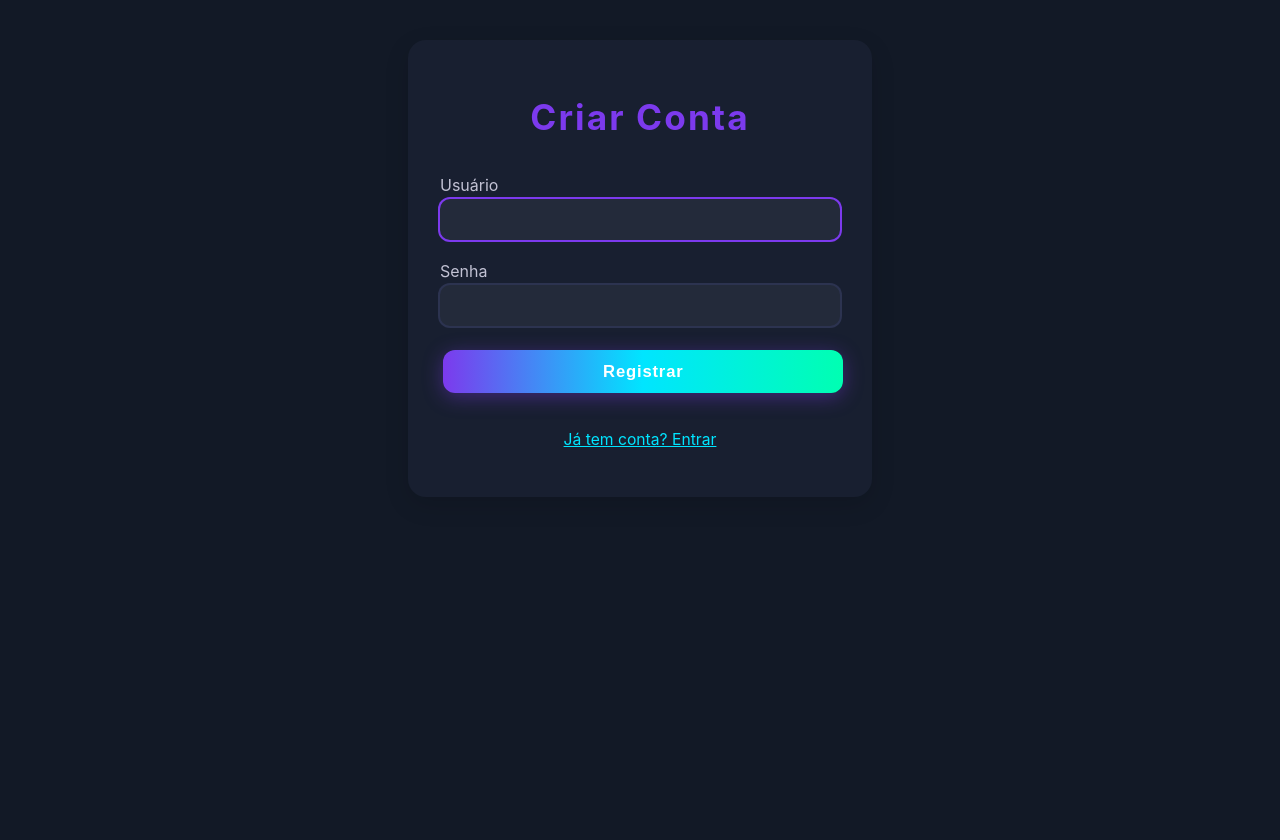
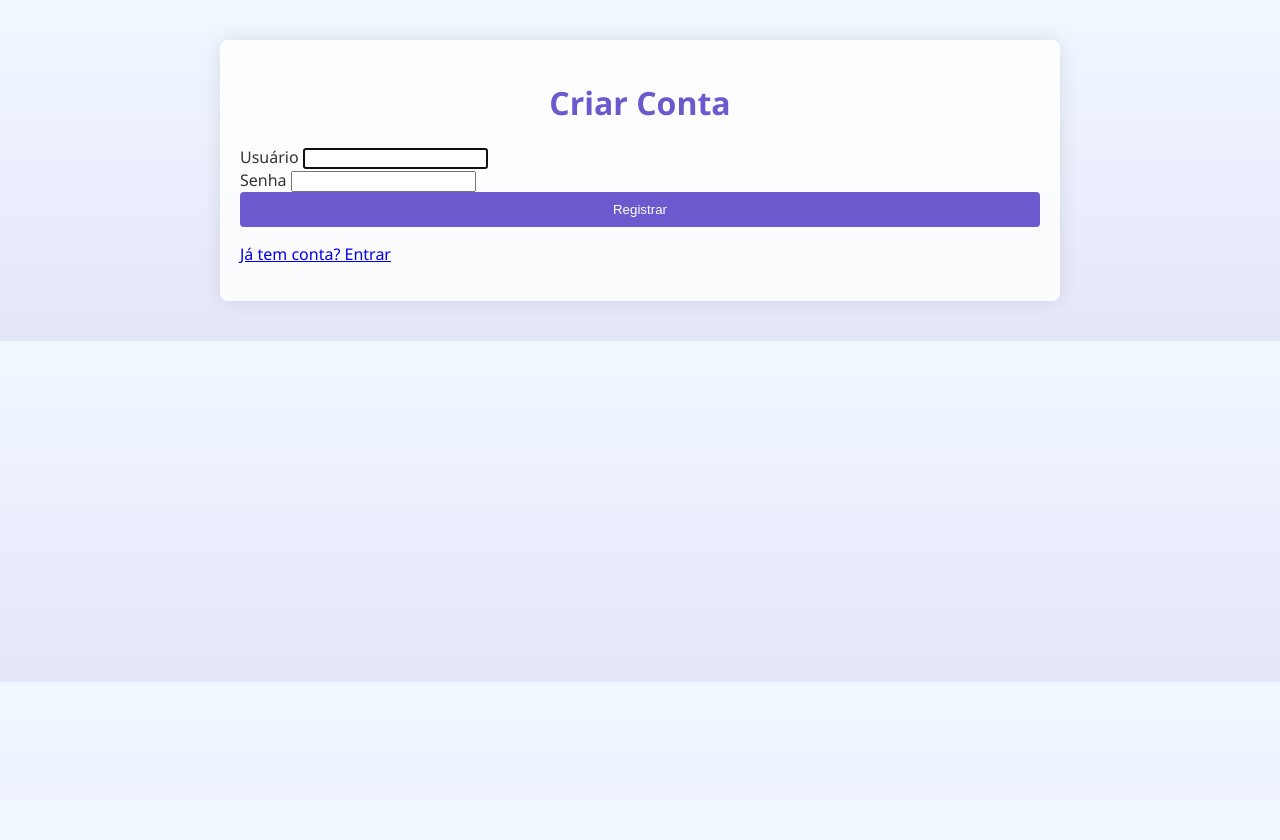
Before and after one commit to Claratrade33/Soma, a Python web app: template templates/register.html in a window 1280 px wide. After the commit the page ends 682 px from the top, so only its background shows below. Run offline with Jinja, Linux system fonts and the light colour scheme; the template is opened without the code that fills it, so the values that code supplies are empty.

Commit message:
Update style.css

```diff
--- a/static/style.css
+++ b/static/style.css
@@ -1,254 +1,48 @@
-:root {
-  --main-bg: #121926;
-  --card-bg: #181f30;
-  --main-purple: #7c3aed;
-  --main-green: #00ffb2;
-  --main-blue: #00e5ff;
-  --main-pink: #ff54b0;
-  --main-error: #ff465a;
-  --font-main: 'Inter', 'Segoe UI', Arial, sans-serif;
-}
-
-body.bg-dark {
-  background: var(--main-bg);
-  color: #fff;
-  font-family: var(--font-main);
-  min-height: 100vh;
+body {
+  font-family: 'Segoe UI', sans-serif;
+  background: linear-gradient(to bottom, #f0f8ff, #e6e6fa);
+  color: #333;
   margin: 0;
+  padding: 0;
 }
 
 .container {
-  max-width: 400px;
-  margin: 40px auto 0 auto;
-  padding: 2rem;
-  background: var(--card-bg);
-  border-radius: 18px;
-  box-shadow: 0 8px 24px 0 #0002;
+  max-width: 800px;
+  margin: 40px auto;
+  padding: 20px;
+  background-color: #ffffffdd;
+  box-shadow: 0 0 20px rgba(0, 0, 0, 0.1);
+  border-radius: 8px;
 }
 
-.center {
-  display: flex;
-  flex-direction: column;
-  align-items: center;
-  justify-content: center;
+h1 {
+  text-align: center;
+  color: #6a5acd;
 }
 
-.painel-container {
-  max-width: 600px;
-  margin-top: 32px;
-  padding: 2rem 1rem;
-  background: var(--card-bg);
-  border-radius: 18px;
-  box-shadow: 0 8px 24px 0 #0003;
+textarea {
+  width: 100%;
+  height: 100px;
+  padding: 10px;
+  border: 1px solid #ddd;
+  border-radius: 4px;
+  resize: vertical;
+  font-size: 16px;
 }
 
-.logo-title {
-  font-size: 2.2rem;
-  font-weight: 700;
-  letter-spacing: 0.06em;
-  color: var(--main-purple);
-  margin-bottom: 0.6em;
-  text-align: center;
+button {
+  padding: 10px 20px;
+  background-color: #6a5acd;
+  color: white;
+  border: none;
+  border-radius: 4px;
+  cursor: pointer;
 }
 
-.subtitle {
-  color: #a1a1a6;
-  font-size: 1.08rem;
-  text-align: center;
-  margin-bottom: 2em;
+button:hover {
+  background-color: #483d8b;
 }
 
-.form {
-  width: 100%;
-  margin-top: 1em;
+.resultado {
+  margin-top: 30px;
 }
-
-.form-group {
-  margin-bottom: 1.2em;
-  display: flex;
-  flex-direction: column;
-}
-
-label {
-  font-size: 1em;
-  margin-bottom: 0.3em;
-  color: #c2c2d4;
-}
-
-input[type="text"], input[type="password"] {
-  border: none;
-  outline: none;
-  border-radius: 10px;
-  padding: 0.7em 1em;
-  font-size: 1em;
-  background: #232a3a;
-  color: #fff;
-  margin-bottom: 0.1em;
-  box-shadow: 0 0 0 2px #2c3350;
-  transition: box-shadow 0.2s;
-}
-
-input[type="text"]:focus, input[type="password"]:focus {
-  box-shadow: 0 0 0 2px var(--main-purple);
-}
-
-.btn {
-  padding: 0.7em 1.6em;
-  font-size: 1.04em;
-  font-weight: 600;
-  border: none;
-  border-radius: 12px;
-  cursor: pointer;
-  transition: background 0.2s, box-shadow 0.2s;
-  margin: 0.2em;
-  letter-spacing: 0.05em;
-}
-
-.btn-main {
-  background: linear-gradient(90deg, var(--main-purple), var(--main-blue), var(--main-green));
-  color: #fff;
-  box-shadow: 0 4px 20px 0 #7c3aed66;
-}
-
-.btn-secondary {
-  background: #232a3a;
-  color: #fff;
-  border: 1.5px solid var(--main-purple);
-}
-
-.btn-buy {
-  background: linear-gradient(90deg, #1dd75b, #01b8a8);
-  color: #fff;
-}
-
-.btn-sell {
-  background: linear-gradient(90deg, #ff465a, #ee7b33);
-  color: #fff;
-}
-
-.btn:hover, .btn-main:hover, .btn-secondary:hover {
-  box-shadow: 0 0 12px 0 var(--main-purple);
-  filter: brightness(1.1);
-}
-
-.link {
-  color: var(--main-blue);
-  text-decoration: underline;
-  font-size: 0.98em;
-  margin-top: 1.1em;
-  display: block;
-  text-align: center;
-}
-
-.saldo-info {
-  display: flex;
-  gap: 1.5em;
-  justify-content: center;
-  margin-bottom: 1.2em;
-  font-size: 1.12em;
-  color: var(--main-green);
-  font-weight: bold;
-}
-
-.op-buttons {
-  display: flex;
-  justify-content: center;
-  gap: 1em;
-  margin-bottom: 1.3em;
-}
-
-.gpt-box {
-  background: #1d2333cc;
-  border-left: 5px solid var(--main-purple);
-  color: #e0e0ff;
-  font-size: 1.04em;
-  padding: 1.1em 1em;
-  margin: 1.2em 0;
-  border-radius: 11px;
-  min-height: 40px;
-}
-
-.flash-messages {
-  margin: 1em 0 0 0;
-  padding: 0;
-  list-style: none;
-  font-size: 1em;
-  text-align: center;
-}
-
-.flash-messages li {
-  margin: 0.25em 0;
-  padding: 0.6em 0.8em;
-  border-radius: 9px;
-}
-
-.flash-messages .success {
-  background: #01b46b33;
-  color: #00ffb2;
-}
-.flash-messages .error {
-  background: #ff465a22;
-  color: #ff465a;
-}
-.flash-messages .info {
-  background: #21234655;
-  color: #87a2f5;
-}
-
-.topbar {
-  width: 100%;
-  background: #191c2b;
-  color: #fff;
-  display: flex;
-  align-items: center;
-  justify-content: flex-end;
-  gap: 1.5em;
-  padding: 1.1em 2em;
-  box-shadow: 0 2px 18px 0 #0002;
-  font-size: 1.08em;
-  position: sticky;
-  top: 0;
-  z-index: 5;
-}
-
-.user-info {
-  margin-right: auto;
-  font-weight: 600;
-  color: var(--main-blue);
-  font-size: 1.08em;
-}
-
-footer.footer {
-  margin-top: 2.5em;
-  color: #a1a1a6;
-  font-size: 0.93em;
-}
-
-@media (max-width: 700px) {
-  .container, .painel-container {
-    max-width: 98vw;
-    padding: 1em 0.4em;
-  }
-  .topbar {
-    flex-direction: column;
-    align-items: flex-start;
-    gap: 0.5em;
-    padding: 0.7em 1em;
-    font-size: 1em;
-  }
-  .saldo-info, .op-buttons {
-    flex-direction: column;
-    align-items: center;
-    gap: 0.7em;
-  }
-  .logo-title { font-size: 1.5rem; }
-}
-
-::-webkit-scrollbar {
-  width: 8px;
-  background: #14162c;
-}
-::-webkit-scrollbar-thumb {
-  background: #292b47;
-  border-radius: 6px;
-}
```
